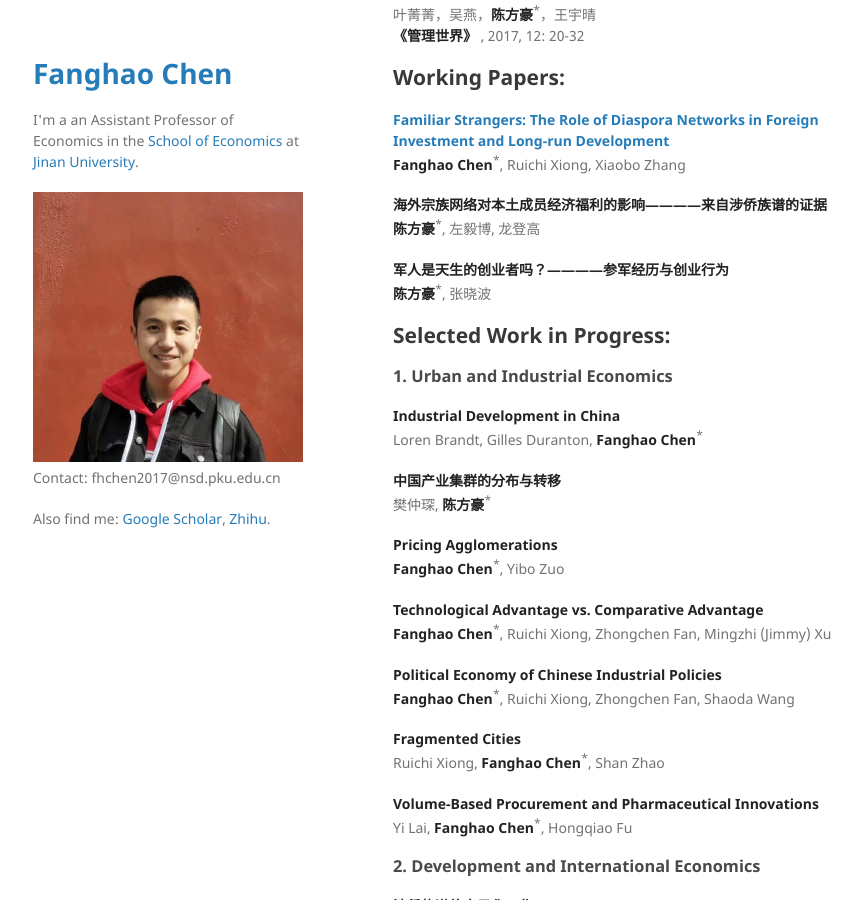
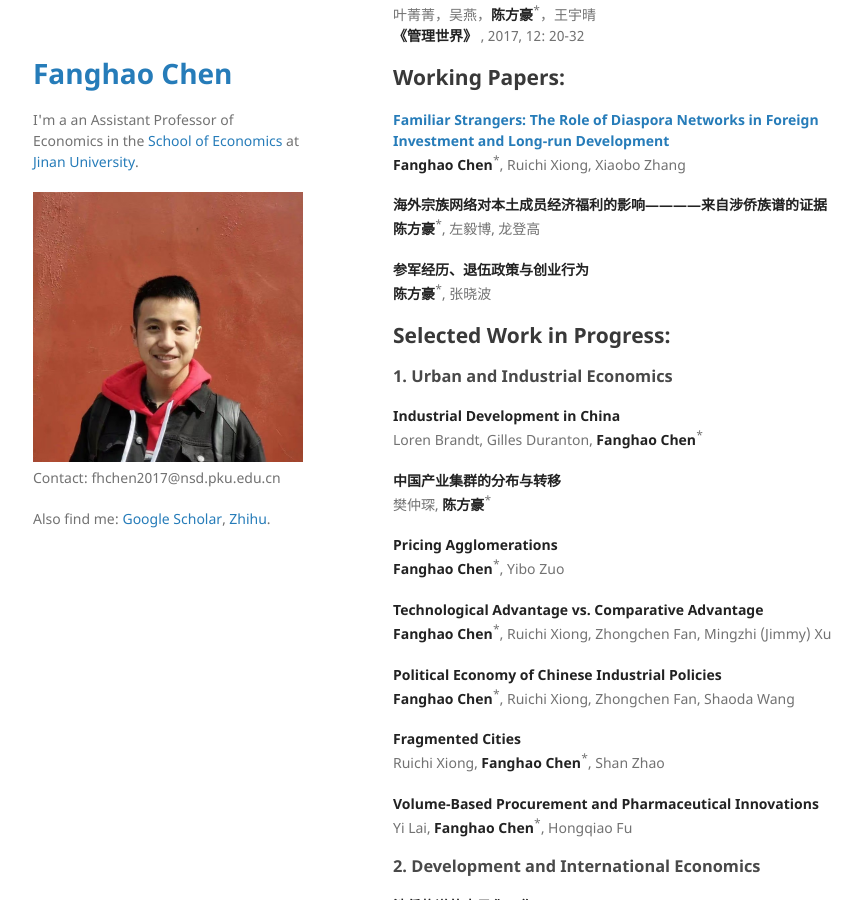
Before and after one commit to FanghaoChen/homepage, a Jekyll site: the page built from research.md, in a window 1280 px wide and 900 px high, scrolled down 607 px. Shown: the whole window, without its empty margins (177-1039 px from the left). Built offline with Jekyll 4.4.1, drawn with Linux system fonts in a browser that asks for light colours.

Commit message:
Update research.md

```diff
--- a/research.md
+++ b/research.md
@@ -39,7 +39,7 @@ layout: default
 **海外宗族网络对本土成员经济福利的影响————来自涉侨族谱的证据** <br/>
 **陈方豪**<sup>*</sup>, 左毅博, 龙登高
 
-**军人是天生的创业者吗？————参军经历与创业行为** <br/>
+**参军经历、退伍政策与创业行为** <br/>
 **陈方豪**<sup>*</sup>, 张晓波
 
 ## Selected Work in Progress:
```
